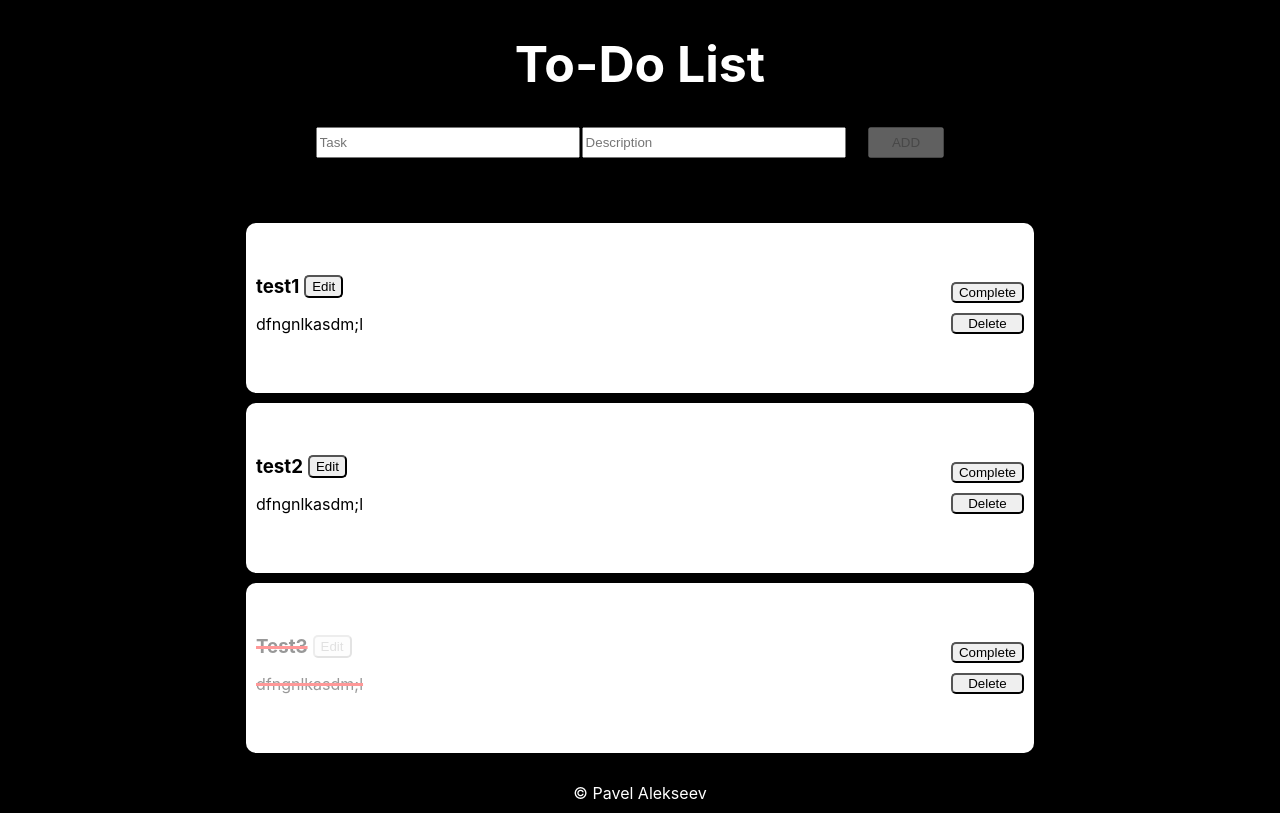
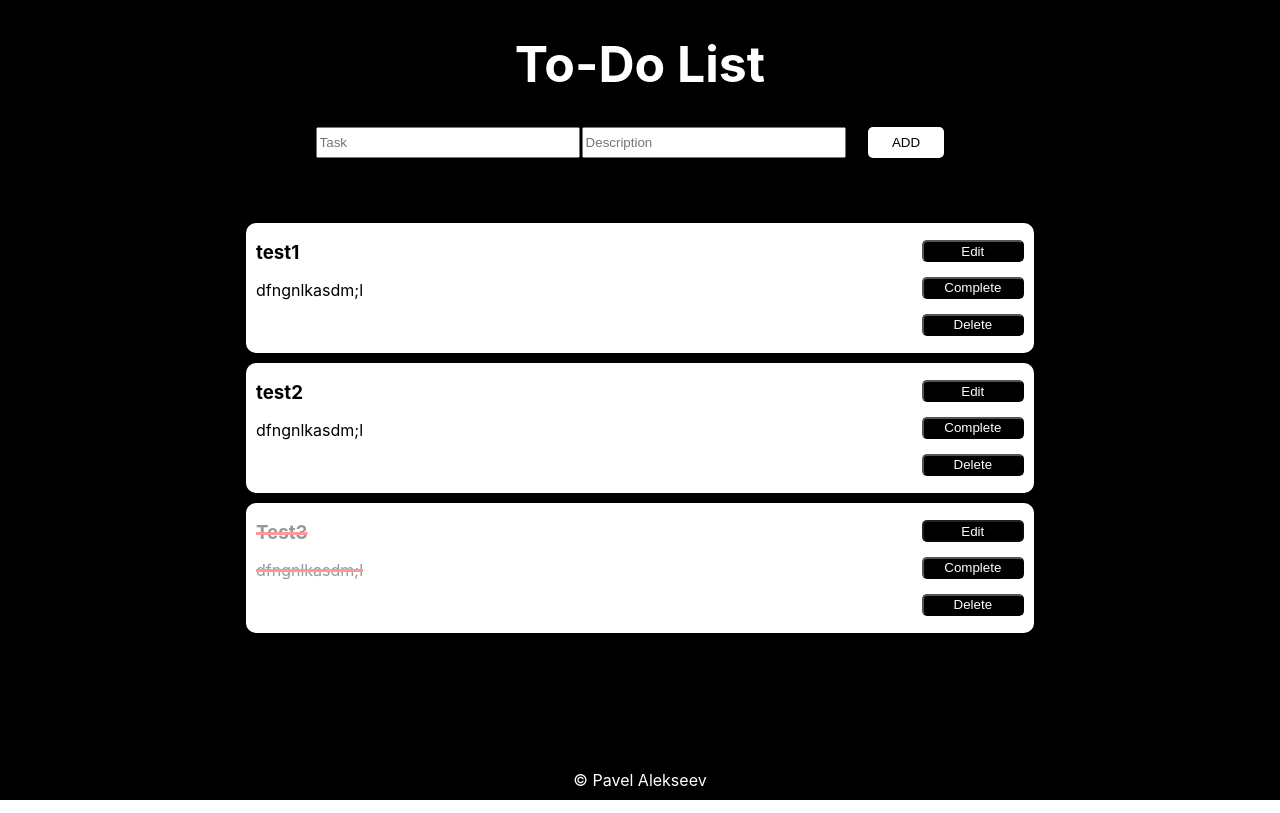
Before and after one commit to Pavel-174/to-do-list, a React (Create React App) app: page / in a window 1280 px wide. Built offline with nearby package versions, Linux system fonts and the light colour scheme.

Commit message:
to-do-list

```diff
--- a/src/components/Panel/Panel.css
+++ b/src/components/Panel/Panel.css
@@ -20,9 +20,13 @@
 }
 
 .panel__button {
-    width: 6vw;
+   width: 6vw;
    height: 31px;
    margin-left: 20px;
+   background-color: white;
+   color: black;
+   border: none;
+   border-radius: 5px;
 }
 
 .panel__text-error_active{
--- a/src/components/ToDoList/EditToDoLisItem/EditToDoIstItem.tsx
+++ b/src/components/ToDoList/EditToDoLisItem/EditToDoIstItem.tsx
@@ -61,7 +61,8 @@ const EditToDoListItem: React.FC<EditToDoListItemProps> = ({task, changeTask}) =
 
   return (
     <li className="todolist__item" key={task.id}>
-      <form className='todolist__input-box'>
+      <form className='todolist__form'>
+        <div className='todolist__input-box'>
           <input
             placeholder="Task"
             className={`todolist__input ${!isTaskInputValid ? 'todolist__input_type_error' : 'todolist__input_type_ok'}`}
@@ -74,6 +75,8 @@ const EditToDoListItem: React.FC<EditToDoListItemProps> = ({task, changeTask}) =
           >
           </input>
           <span className={`todolist__text-error ${!isTaskInputValid ? 'todolist__text-error_active' : 'todolist__text-error_inactive'}`}>{taskValidationMessage}</span>
+        </div>
+        <div className='todolist__input-box'>
           <input
             placeholder="Description"
             className={`todolist__input ${!isDescriptionInputValid ? 'todolist__input_type_error' : 'todolist__input_type_ok'}`}
@@ -86,8 +89,11 @@ const EditToDoListItem: React.FC<EditToDoListItemProps> = ({task, changeTask}) =
           >
           </input>
           <span className={`todolist__text-error ${!isDescriptionInputValid ? 'todolist__text-error_active' : 'todolist__text-error_inactive'}`}>{descriptionValidationMessage}</span>
+        </div>
       </form>
+      <div className='todolist__button-box'>
         <button className='todolist__button' onClick={onClick} disabled={! buttonSubmitState ? true : false}>Save</button>
+      </div>
     </li>
   );
 }
--- a/src/components/ToDoList/ToDoList.css
+++ b/src/components/ToDoList/ToDoList.css
@@ -15,7 +15,6 @@ margin: 30px 0;
 .todolist__item {
     display: flex;
     flex-direction: row;
-    align-items: center;
     justify-content: space-between;
     background-color: white;
     margin-top: 10px;
@@ -23,7 +22,7 @@ margin: 30px 0;
     border-radius: 10px;
     text-align: left;
     width: 60vw;
-    min-height: 150px;
+    min-height: 110px;
 }
 
 .todolist__list {
@@ -33,7 +32,7 @@ margin: 30px 0;
 
 .todolist__task {
     margin-right: 50px;
-    max-width: 40vw;
+    max-width: 45vw;
 }
 
 .todolist__task_checked {
@@ -50,41 +49,37 @@ margin: 30px 0;
 
 .todolist__button{
     border-radius: 5px;
+    width: 8vw;
+    height: 22px;
+    background-color: black;
+    color: white;
  }
 
 .todolist__button-box {
     display: flex;
     flex-direction: column;
-    gap: 10px;
-}
-
-.todolist__button:nth-child(2) {
-  /* margin-left: 10px */
+    align-items: center;
+    justify-content: space-around;
+    width: 8vw;
 }
 
 .todolist__button:hover{
    cursor: pointer;
 }
 
-.todolist__header-box {
-    display: flex;
-    flex-direction: row;
-    max-width: 45vw;
-}
-
 .todolist__header {
     max-width: 40vw;;
 }
 
-.todolist__input-box {
+.todolist__form {
     display: flex;
     flex-direction: column;
     max-width: 45vw;
-    gap: 8px;
+    justify-content: space-around;
 }
 
-.todolist__button_item {
-    margin: 8px 0 0 5px;
+.todolist__input {
+    margin-right: 10px;
 }
 
 .todolist__input_type_ok {
@@ -115,3 +110,8 @@ margin: 30px 0;
     max-width: 358px;
     min-height: 30px;
 }
+
+.todolist__input-box {
+    display: flex;
+    flex-direction: row;
+}
--- a/src/components/ToDoList/ToDoListItem/ToDoListItem.tsx
+++ b/src/components/ToDoList/ToDoListItem/ToDoListItem.tsx
@@ -13,13 +13,11 @@ const ToDoListItem:  React.FC<ToDoListItemProps> = ({task, deleteTask, checkTask
   return (
     <li className="todolist__item" key={task.id}>
       <div className={`todolist__task ${task.checked ? `todolist__task_checked`: ""}`}>
-        <div className='todolist__header-box'>
-          <h3 className={`todolist__header ${task.checked ? `todolist__header_checked`: ""}`}>{task.name}</h3>
-          <button className='todolist__button todolist__button_item' onClick={() => editTask(task.id)} disabled={task.checked ? true : false}>Edit</button>
-        </div>
+        <h3 className={`todolist__header ${task.checked ? `todolist__header_checked`: ""}`}>{task.name}</h3>
         <p  className={`todolist__text ${task.checked ? `todolist__text_checked`: ""}`}>{task.description}</p>
       </div>
       <div className='todolist__button-box'>
+        <button className='todolist__button' onClick={() => editTask(task.id)} disabled={task.checked ? true : false}>Edit</button>
         <button className="todolist__button" onClick={() => checkTask(task.id)}>Complete</button>
         <button className="todolist__button" onClick={() => deleteTask(task.id)}>Delete</button>
       </div>
```
Lines whose indentation alone changed are shown as unchanged.
